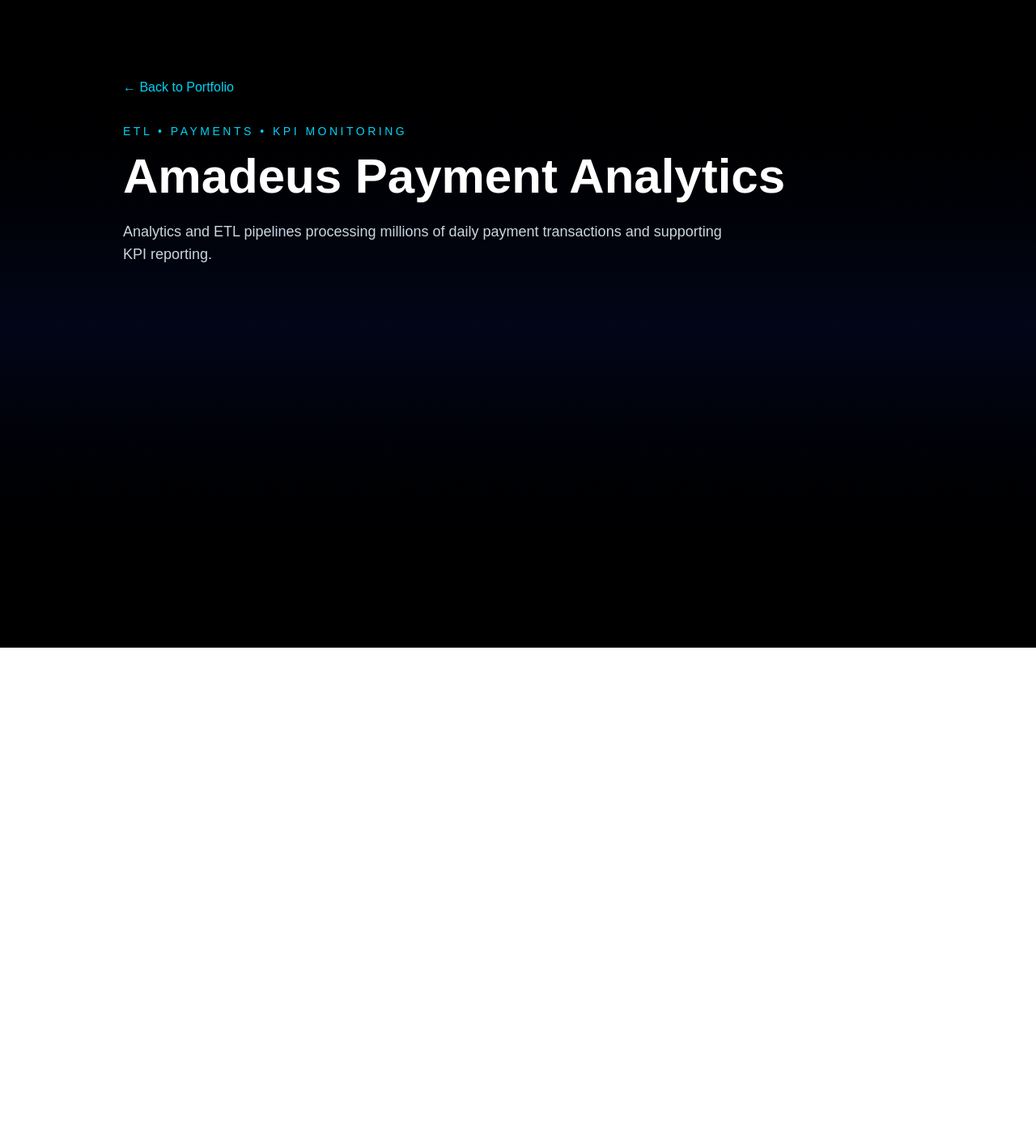
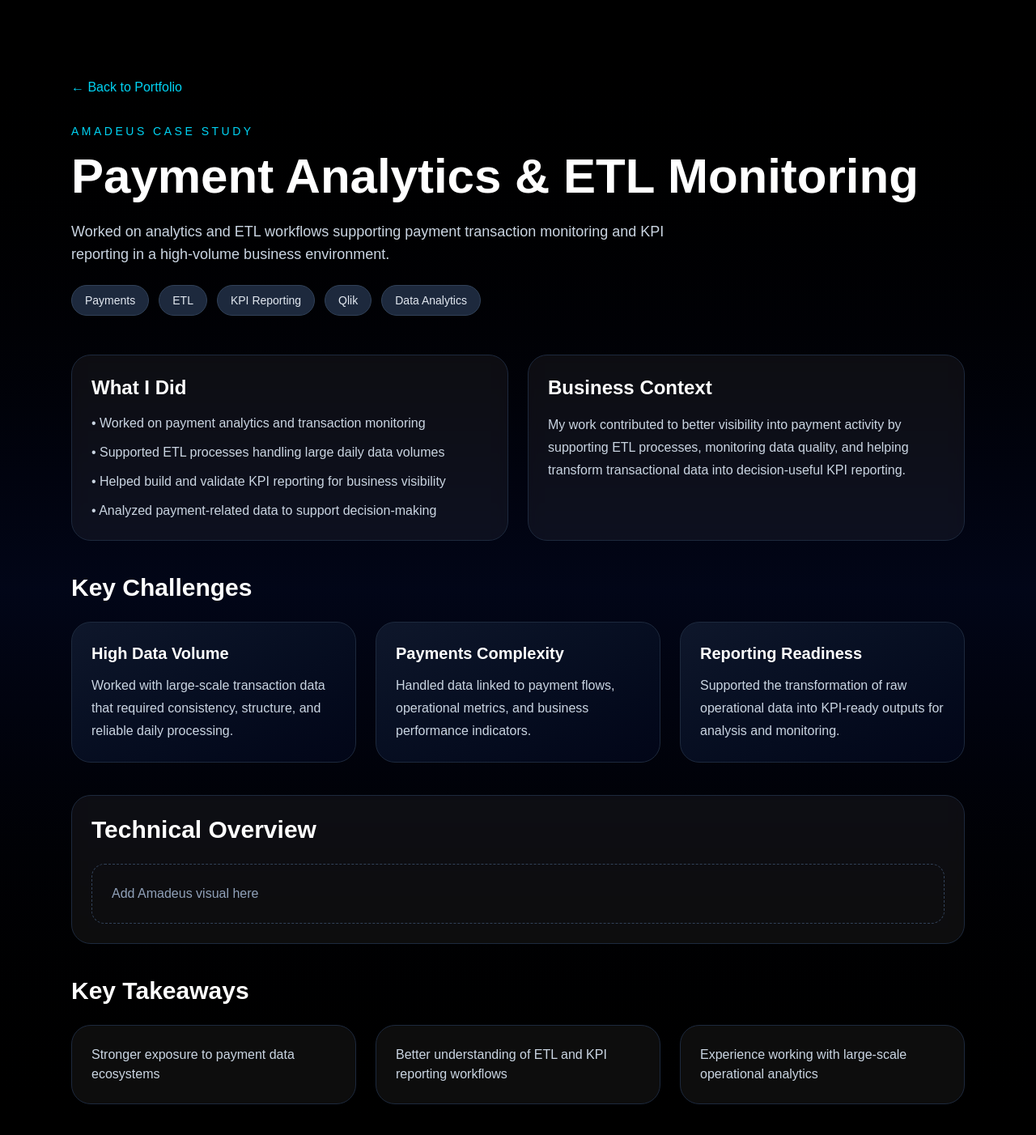
Before and after one commit to rkcpablo/pablo-portafolio, a Next.js app: page /amadeus in a window 1280 px wide. Shown: the top 1402 px of the page at 81% size. Before the commit the page ends 800 px from the top, so only its background shows below. Built offline with nearby package versions, Linux system fonts and the light colour scheme.

Commit message:
Design Amadeus Page v0.1

```diff
--- a/app/amadeus/page.tsx
+++ b/app/amadeus/page.tsx
@@ -1,9 +1,39 @@
 import Link from "next/link";
 
 export default function AmadeusPage() {
+  const tags = ["Payments", "ETL", "KPI Reporting", "Qlik", "Data Analytics"];
+
+  const responsibilities = [
+    "Worked on payment analytics and transaction monitoring",
+    "Supported ETL processes handling large daily data volumes",
+    "Helped build and validate KPI reporting for business visibility",
+    "Analyzed payment-related data to support decision-making",
+  ];
+
+  const challenges = [
+    {
+      title: "High Data Volume",
+      text: "Worked with large-scale transaction data that required consistency, structure, and reliable daily processing.",
+    },
+    {
+      title: "Payments Complexity",
+      text: "Handled data linked to payment flows, operational metrics, and business performance indicators.",
+    },
+    {
+      title: "Reporting Readiness",
+      text: "Supported the transformation of raw operational data into KPI-ready outputs for analysis and monitoring.",
+    },
+  ];
+
+  const takeaways = [
+    "Stronger exposure to payment data ecosystems",
+    "Better understanding of ETL and KPI reporting workflows",
+    "Experience working with large-scale operational analytics",
+  ];
+
   return (
     <main className="min-h-screen bg-gradient-to-b from-black via-slate-950 to-black text-white">
-      <section className="max-w-5xl mx-auto px-6 py-16 md:py-24">
+      <section className="max-w-6xl mx-auto px-6 py-16 md:py-24">
         <Link
           href="/"
           className="inline-block mb-8 text-cyan-400 hover:text-cyan-300 transition"
@@ -11,17 +41,88 @@
           ← Back to Portfolio
         </Link>
 
-        <p className="text-sm uppercase tracking-[0.25em] text-cyan-400 mb-4">
-          ETL • Payments • KPI Monitoring
-        </p>
+        <div className="mb-12">
+          <p className="text-sm uppercase tracking-[0.25em] text-cyan-400 mb-4">
+            Amadeus Case Study
+          </p>
 
-        <h1 className="text-4xl md:text-6xl font-bold mb-6">
-          Amadeus Payment Analytics
-        </h1>
+          <h1 className="text-4xl md:text-6xl font-bold mb-6">
+            Payment Analytics & ETL Monitoring
+          </h1>
 
-        <p className="text-lg text-slate-300 max-w-3xl mb-10">
-          Analytics and ETL pipelines processing millions of daily payment transactions and supporting KPI reporting.
-        </p>
+          <p className="text-lg text-slate-300 max-w-3xl mb-6">
+            Worked on analytics and ETL workflows supporting payment transaction
+            monitoring and KPI reporting in a high-volume business environment.
+          </p>
+
+          <div className="flex flex-wrap gap-3">
+            {tags.map((tag, index) => (
+              <span
+                key={index}
+                className="px-4 py-2 rounded-full bg-slate-800 border border-slate-700 text-sm text-slate-200"
+              >
+                {tag}
+              </span>
+            ))}
+          </div>
+        </div>
+
+        <div className="grid md:grid-cols-2 gap-6 mb-10">
+          <div className="rounded-3xl border border-slate-800 bg-white/5 backdrop-blur-sm p-6">
+            <h2 className="text-2xl font-semibold mb-4">What I Did</h2>
+            <ul className="space-y-3 text-slate-300">
+              {responsibilities.map((item, index) => (
+                <li key={index}>• {item}</li>
+              ))}
+            </ul>
+          </div>
+
+          <div className="rounded-3xl border border-slate-800 bg-white/5 backdrop-blur-sm p-6">
+            <h2 className="text-2xl font-semibold mb-4">Business Context</h2>
+            <p className="text-slate-300 leading-7">
+              My work contributed to better visibility into payment activity by
+              supporting ETL processes, monitoring data quality, and helping
+              transform transactional data into decision-useful KPI reporting.
+            </p>
+          </div>
+        </div>
+
+        <div className="mb-10">
+          <h2 className="text-3xl font-bold mb-6">Key Challenges</h2>
+          <div className="grid md:grid-cols-3 gap-6">
+            {challenges.map((challenge, index) => (
+              <div
+                key={index}
+                className="rounded-3xl border border-slate-800 bg-gradient-to-br from-slate-900 to-slate-950 p-6"
+              >
+                <h3 className="text-xl font-semibold mb-3">{challenge.title}</h3>
+                <p className="text-slate-300 leading-7">{challenge.text}</p>
+              </div>
+            ))}
+          </div>
+        </div>
+
+        <div className="mb-10 rounded-3xl border border-slate-800 bg-white/5 backdrop-blur-sm p-6">
+          <h2 className="text-3xl font-bold mb-6">Technical Overview</h2>
+
+          <div className="rounded-2xl border border-dashed border-slate-700 p-6 text-slate-400">
+            Add Amadeus visual here
+          </div>
+        </div>
+
+        <div>
+          <h2 className="text-3xl font-bold mb-6">Key Takeaways</h2>
+          <div className="grid md:grid-cols-3 gap-6">
+            {takeaways.map((takeaway, index) => (
+              <div
+                key={index}
+                className="rounded-3xl border border-slate-800 bg-white/5 backdrop-blur-sm p-6 text-slate-300"
+              >
+                {takeaway}
+              </div>
+            ))}
+          </div>
+        </div>
       </section>
     </main>
   );
```
